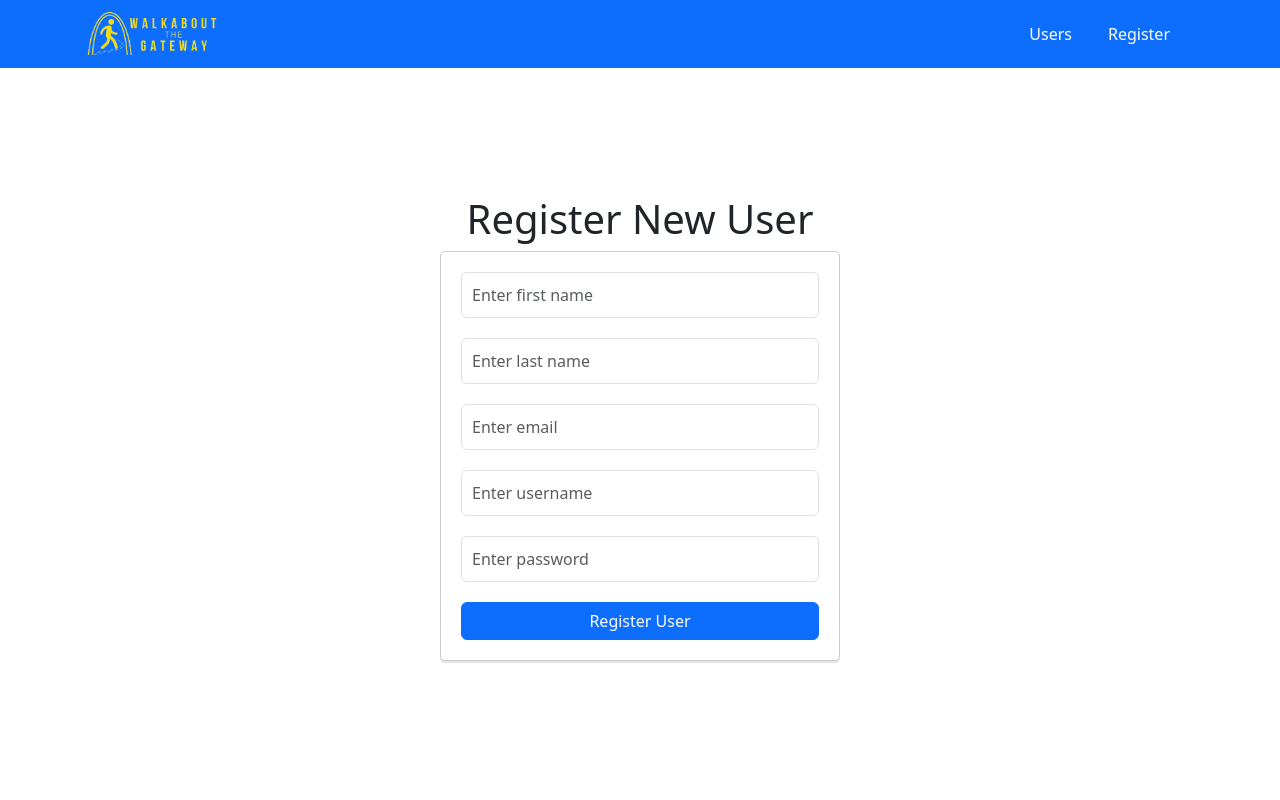
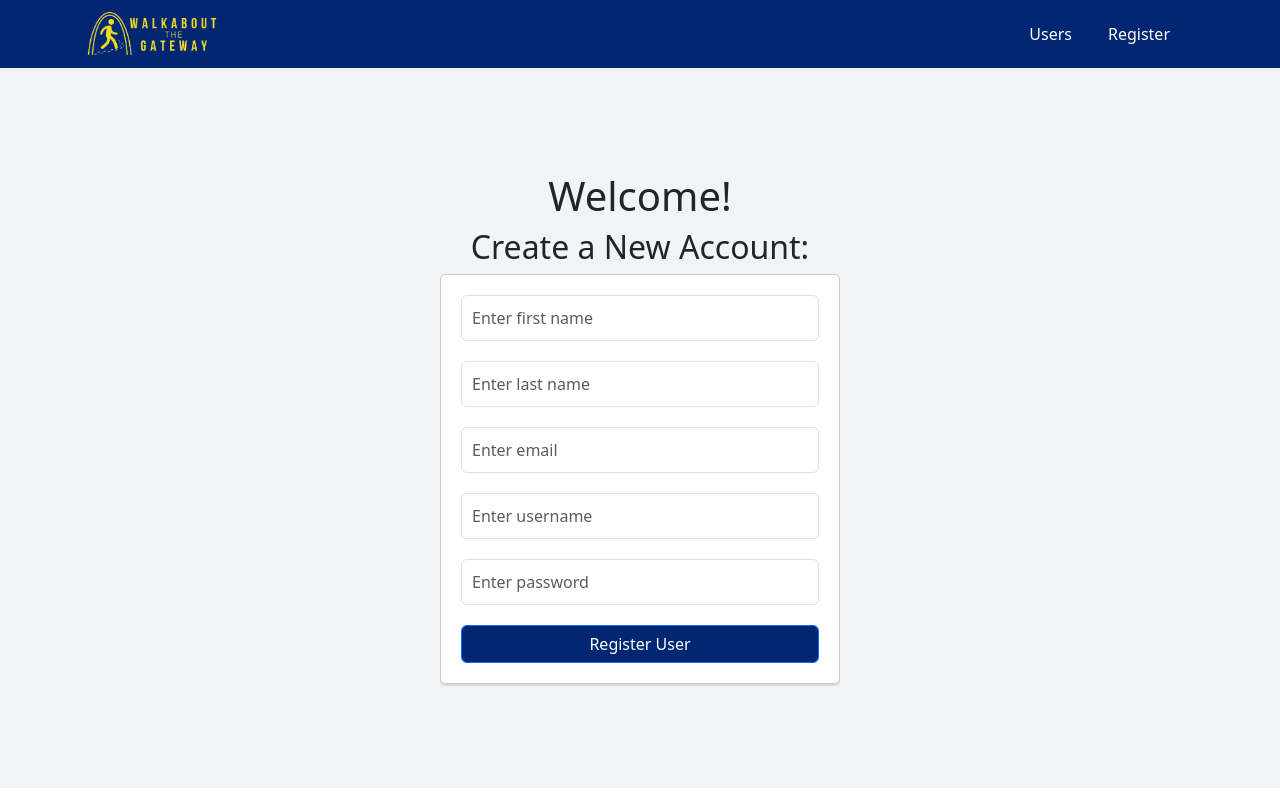
Before and after one commit to SarahLakey/Walkabout-Frontend, a React (Create React App) app: page /register in a window 1280 px wide. Built offline with nearby package versions, Linux system fonts and the light colour scheme.

Commit message:
added navigation on the frontend side to handle input changes to the registration page

```diff
--- a/package.json
+++ b/package.json
@@ -7,6 +7,7 @@
     "@testing-library/react": "^13.4.0",
     "@testing-library/user-event": "^13.5.0",
     "bootstrap": "^5.3.3",
+    "boxicons": "^2.1.4",
     "react": "^18.3.1",
     "react-bootstrap": "^2.10.4",
     "react-dom": "^18.3.1",
--- a/src/App.css
+++ b/src/App.css
@@ -1,3 +1,7 @@
+.App {
+  background-color: #0b3e71;
+}
+
 /* .App {
   text-align: center;
 }
--- a/src/index.js
+++ b/src/index.js
@@ -5,6 +5,7 @@ import App from './App';
 import reportWebVitals from './reportWebVitals';
 import 'bootstrap/dist/css/bootstrap.min.css';
 import { BrowserRouter } from 'react-router-dom';
+
 
 
 const root = ReactDOM.createRoot(document.getElementById('root'));
--- a/src/pages/header/Header.js
+++ b/src/pages/header/Header.js
@@ -8,7 +8,9 @@ import navLogo from './Logo-Yel-nav.png'
 const Header = () =>{
     return(
         <>
-            <Navbar bg="primary" variant="dark">
+            {/* <Navbar bg="primary" variant="dark"> */}
+            <Navbar variant="dark">
+
                 <Container>
                     <Navbar.Brand to="/">
                         <img src={navLogo} class="img-fluid" alt="Responsive logo"/>
--- a/src/pages/register/RegisterUser.css
+++ b/src/pages/register/RegisterUser.css
@@ -4,6 +4,7 @@
     align-items: center;
     justify-content: center;
     height: 90vh;
+    background-color: #F2F3F4;
 }
 
 .center-form Form {
@@ -21,3 +22,17 @@
     margin-bottom: 20px;
     padding: 10px;
 }
+
+.center-form button {
+    background-color: #012773;
+}
+
+/* .center-form  input {
+    color: #012773;
+    border-color: #01277336;
+}
+
+.center-form input:focus {
+    border-color: #f0e442;
+    box-shadow: 0 0 0 .25rem #f0e4426b;
+} */
--- a/src/pages/register/RegisterUser.js
+++ b/src/pages/register/RegisterUser.js
@@ -1,6 +1,9 @@
 import { useState } from "react";
 import "./RegisterUser.css"
 import { Button, Form } from "react-bootstrap";
+import { useNavigate } from "react-router-dom";
+
+
 
 const RegisterUser = () => {
 
@@ -10,22 +13,52 @@ const RegisterUser = () => {
         email: "",
         username: "",
         password: ""
+        // verifyPassword: ""
 
     })
 
     const handleInputChange = (event) => {
         const {name, value} = event.target;
-        setFormData =({
+        setFormData ({
             ...formData,
             [name]:value,
         })
     }
 
+    const navigate = useNavigate();
+
+    const handleSubmit = async (e) => {
+        e.preventDefault();
+
+        console.log(formData);
+
+        //call API (backend)
+        try{
+            const response = await fetch("http://localhost:8080/api/user",{
+                method: "POST",
+                headers: {"Content-Type": "application/json"},
+                body: JSON.stringify(formData)
+            })
+
+            const data = await response.json();
+            console.log("employee created", data);
+
+            //redirect user to dashboard
+            navigate("/")
+
+        } catch (error) {
+            console.log("Error creating employee:", error.message);
+        }
+
+
+    }
+
     return(
         <>
             <div className="center-form">
-                <h1>Register New User</h1>
-                <Form>
+                <h1>Welcome!</h1>
+                <h2>Create a New Account:</h2>
+                <Form onSubmit={handleSubmit}>
                     <Form.Group controlId="formBasicName">
                         <Form.Control
                             type="text"
@@ -46,7 +79,7 @@ const RegisterUser = () => {
                         />
                     </Form.Group>
 
-                    <Form.Group controlId="formBasicName">
+                    <Form.Group controlId="formBasicName" >
                         <Form.Control
                             type="email"
                             name="email"
@@ -76,6 +109,16 @@ const RegisterUser = () => {
                         />
                     </Form.Group>
 
+                    {/* <Form.Group controlId="formBasicName">
+                        <Form.Control
+                            type="text"
+                            name="password"
+                            placeholder="Verify password"
+                            value= {formData.verifyPassword}
+                            onChange={handleInputChange}
+                        />
+                    </Form.Group> */}
+
                     <Button variant="primary" type="submit" className="w-100">
                         Register User
                     </Button>
```
Also changed, not shown: 1 other file (tests, documents, lock files or other folders).
